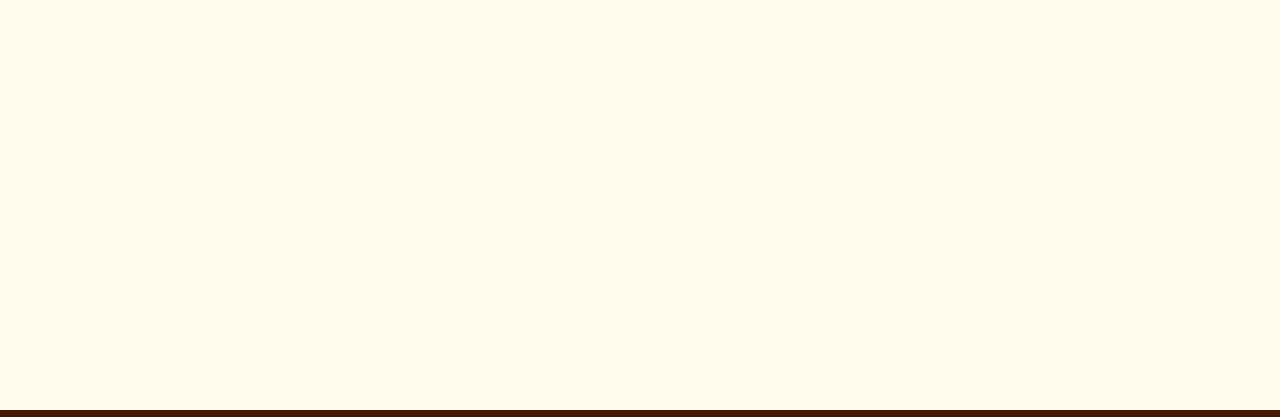
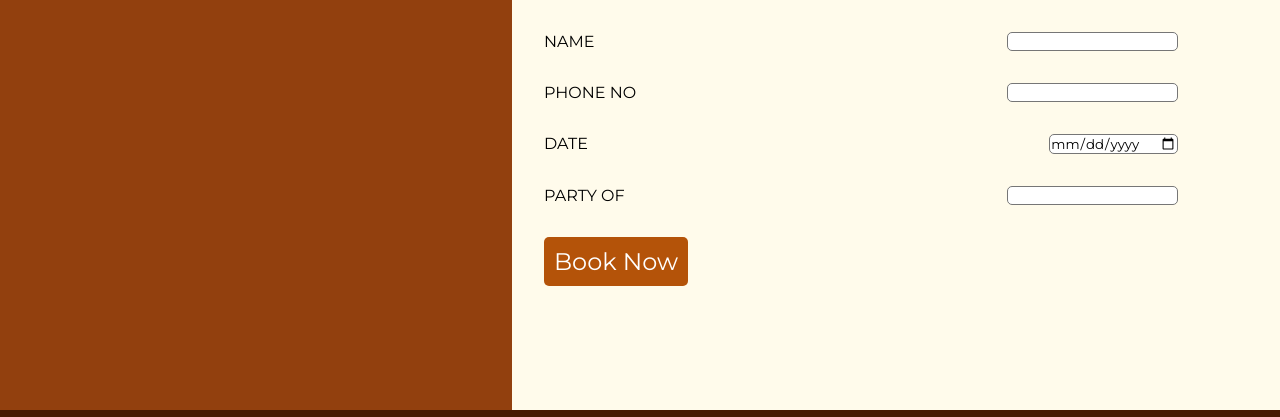
Before and after one commit to LincolnHubbard/restaurant-page, a website built with webpack: page src/index.html in a window 1280 px wide. Shown: the part 254-671 px from the top of the page. Built offline with nearby package versions, Linux system fonts and the light colour scheme.

Commit message:
mockup for contact page

```diff
--- a/src/index.html
+++ b/src/index.html
@@ -21,8 +21,36 @@
             </ul>
         </nav>
     </header>
-    <div id="content">
+    <div id="content"class="contact-active">
+        <div id="contact" >
+            <div id="content-left">
 
+            </div>
+            <div id="content-right">
+                <h1>RESERVATIONS</h1>
+                <form action="" method="">
+                    <ul id="reserve-form">
+                        <li>
+                            <label for="name">NAME</label>
+                            <input type="text" name="name" id="name" required>
+                        </li>
+                        <li>
+                            <label for="phone">PHONE NO</label>
+                            <input type="tel" name="phone" id="phone" required>
+                        </li>
+                        <li>
+                            <label for="date">DATE</label>
+                            <input type="date" name="date" id="date" required>
+                        </li>
+                        <li>
+                            <label for="guests">PARTY OF</label>
+                            <input type="number" name="guests" id="guests" required>
+                        </li>
+                    </ul>
+                    <button type="">Book Now</button>
+                </form>
+            </div>
+        </div>
     </div>
     <footer>
         <div id="footer-address">
--- a/src/style.css
+++ b/src/style.css
@@ -76,6 +76,9 @@ header ul{
     padding-top: 35px;
 }
 
+#content.contact-active{
+    padding-top: 0 !important;
+}
 
 
 #address{
@@ -190,3 +193,46 @@ footer ul{
     font-weight: 300;
     font-style: italic;
 }
+
+/* CONTACT / RESERVATIONS */
+
+#contact{
+    display: grid;
+    grid-template-columns: 2fr 3fr;
+    width: 100%;
+    height: 100%;
+}
+
+
+#content-left{
+    background-color: #92400e;
+}
+#content-right{
+    margin: 2rem;
+    margin-top: 5rem;
+}
+
+input{
+    border-style: solid;
+    border-width: 1px;
+    border-radius: 5px;
+}
+
+#reserve-form{
+    margin-top: 3rem;
+    display: flex;
+    flex-direction: column;
+    gap: 2rem;
+    width: 90%;
+}
+
+#reserve-form li{
+    display: flex;
+    justify-content: space-between;
+    gap: 10rem;
+}
+
+form button{
+    margin-top: 2rem;
+    align-self: center;
+}
```
